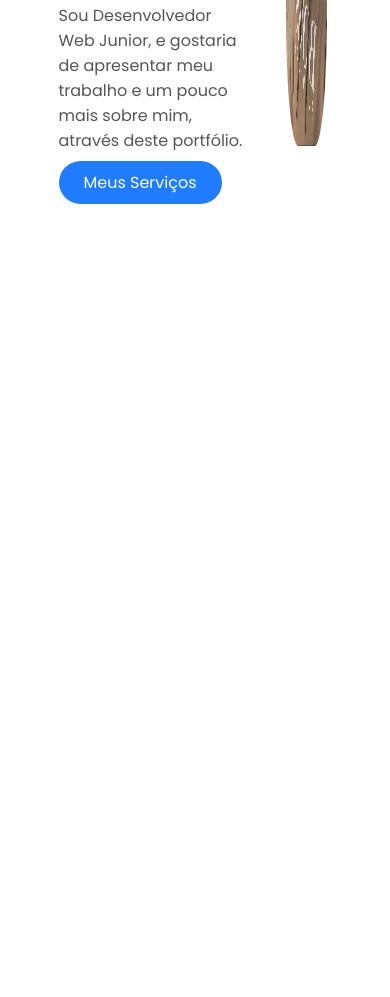
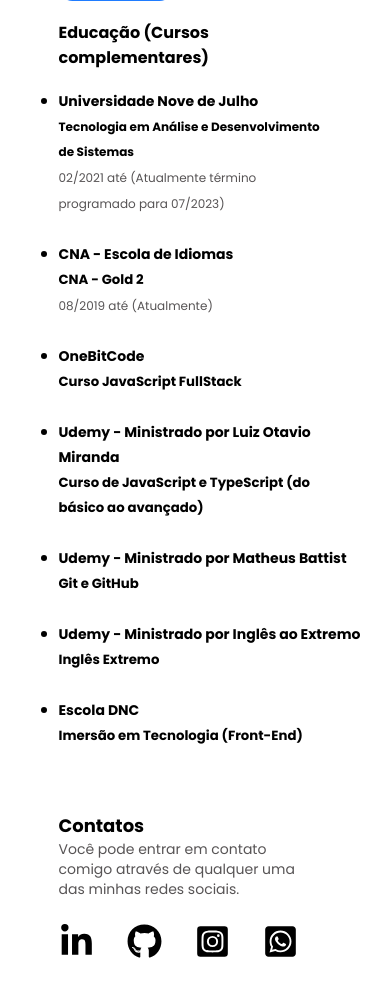
Before and after one commit to ViniAguiar1/Vinicius-Aguiar-site-, a plain HTML site: page projetos.html in a window 390 px wide. Shown: the part 419-1416 px from the top of the page. Before the commit the page ends 844 px from the top, so only its background shows below. Drawn offline with Linux system fonts and the light colour scheme.

Commit message:
Atualizações

```diff
--- a/projetos.html
+++ b/projetos.html
@@ -17,20 +17,20 @@
     <div id="header">
         Portfólio
     </div>
-    <div id="menu">
+    <!-- <div id="menu">
         <ul>
             <li><a href="">Estudos/Cursos</a></li>
         </ul>
-    </div>
+    </div> -->
 </div>
-<div class="conteiner">
+<div class="conteiner" id="nav">
     <div id="headerCta">
     <h1>
         Olá meu nome <br>
         é Vinicius
     </h1>
     <p class="gray">
-        Sou Desenvolvedor Web Junior, e gostaria de apresentar meu trabalho e um pouco mais sobre mim, através deste portfólio.
+        Nesta pagina cito os melhores e mais completos cursos feitos até o momento, buscando sempre uma melhora profissional, afim de adquirir recursos, experiencia e um melhor desenvolvimento profissional.
     </p> <br>
     <a id="btnCta" href="index.html">Meus Serviços</a>
     </div>
@@ -38,5 +38,79 @@
         <img src="./src/img/imagens/hb2.jpg" alt="vinicius Aguiar">
     </div>
 </div>
+<section>
+    <div class="container" id="allCourses">
+        <h1>Educação (Cursos complementares)</h1><br>
+        <ul class="education">
+            <li>
+                <h4 class="titleCourse">Universidade Nove de Julho</h4>
+                <h5 class="descriptionCourse">Tecnologia em Análise e Desenvolvimento de Sistemas</h5>
+                <span>02/2021 até (Atualmente término programado para 07/2023)</span>
+            </li><br>
+            <li>
+                <h4 class="titleCourse">CNA - Escola de Idiomas</h4>
+                <h5>CNA - Gold 2</h5>
+                <span>08/2019 até (Atualmente)</span>
+            </li><br>
+            <li>
+                <h4 class="titleCourse">OneBitCode</h4>
+                <h5>Curso JavaScript FullStack</h5>
+                <!-- <span>03/2023 até (Atualmente)</span> -->
+            </li><br>
+            <li>
+                <h4 class="titleCourse">Udemy - Ministrado por <a href="https://www.udemy.com/user/luiz-otavio-miranda/?src=sac&kw=luiz" target="_blank">Luiz Otavio Miranda</a></h4>
+                <h5>Curso de JavaScript e TypeScript (do básico ao avançado)</h5>
+                <!-- <span>11/2022 até (Atualmente)</span> -->
+            </li><br>
+            <li>
+                <h4 class="titleCourse">Udemy - Ministrado por <a href="https://www.udemy.com/user/matheus-battisti/?src=sac&kw=Math" target="_blank">Matheus Battist</a></h4>
+                <h5>Git e GitHub</h5>
+                <!-- <span>12/2022 - 04/2023</span> -->
+            </li><br>
+            <li>
+                <h4 class="titleCourse">Udemy - Ministrado por <a href="https://www.udemy.com/course/inglesextremo/" target="_blank">Inglês ao Extremo</a></h4>
+                <h5>Inglês Extremo</h5>
+                <!-- <span>12/2022 - 04/2023</span> -->
+            </li><br>
+            <li>
+                <h4 class="titleCourse"><a href="https://ed.escoladnc.com.br/formacao-dados-g/?utm_source=adwords&utm_medium=ppc&utm_campaign=&utm_content=hr-ga-dado-194-7-1&utm_term=dnc%20group&utm_campaign=%5B194%5D%5BOP%5D%5BHR%5D%5BDados%5D&utm_source=adwords&utm_medium=ppc&hsa_acc=1620955800&hsa_cam=19602636121&hsa_grp=150705019612&hsa_ad=645959984053&hsa_src=g&hsa_tgt=kwd-314237788520&hsa_kw=dnc%20group&hsa_mt=b&hsa_net=adwords&hsa_ver=3&gclid=Cj0KCQjwla-hBhD7ARIsAM9tQKszyxBLNaFumYcRacNsPOzdhhihXzRxzUHmT0utOBp-2w48z9g-5vkaAuNdEALw_wcB">Escola DNC</a></h4>
+                <h5>Imersão em Tecnologia (Front-End)</h5>
+            </li><br>
+        </ul>
+    </div>
+</section>
+<div class="conteiner" id="contact1">
+    <div>
+        <h1 class="black">Contatos</h1> <br>
+        <p class="gray">
+            Você pode entrar em contato comigo através de qualquer uma das minhas redes sociais.
+        </p>
+    </div>
+</div>
+<div class="conteiner" id="redes">
+    <!-- <div id="headerRedeText">
+       Clique nos icons <br>
+       e acesse minhas redes
+    </div> -->
+    <div class="redesImg">
+        <a href="https://www.linkedin.com/in/viniciusaguiar-araujo/" target="_blank"><img src="./src/img/imagens/linkedin-in.svg" alt="">
+        </a>
+    </div>
+    <div class="redesImg2">
+        <a href="https://github.com/ViniAguiar1" target="_blank">
+            <img src="./src/img/redes/github.svg" alt="">
+        </a>
+    </div>
+    <div class="redesImg2">
+        <a href="https://www.instagram.com/viniaguiardev/" target="_blank">
+            <img src="./src/img/redes/insta.svg" alt="">
+        </a>
+    </div>
+    <div class="redesImg2">
+        <a href="https://wa.me/+5511960625600" target="_blank">
+            <img src="./src/img/redes/whats.svg" alt="WhatsApp">
+        </a>
+    </div>
+</div>
 </body>
 </html>
--- a/src/css/style.css
+++ b/src/css/style.css
@@ -48,6 +48,8 @@
     font-weight: 700;
     font-size: 45px;
     line-height: 60px;
+    padding-bottom: 15px;
+    padding-top: 10px;
 }
 .conteiner #headerCta p.gray{
     font-family: Poppins;
@@ -79,3 +81,114 @@
     border-radius: 30%;
     height: 90%;
 }
+#allCourses h1{
+    font-family: Poppins;
+    font-size: 30px;
+}
+.education{
+    font-family: Poppins;
+    margin-bottom: 35px;
+    line-height: 25px;
+}
+.titleCourse{
+    font-size: 18px;
+}
+.descriptionCourse{
+    font-size: 14px;
+}
+#contact1{
+    line-height: 20px;
+}
+h1.black{
+    font-family: 'Poppins';
+    font-style: normal;
+    font-weight: 700;
+    font-size: 36px;
+    line-height: 36px;
+    color: #000000;
+}
+p.gray{
+    font-family: Poppins;
+    font-size: 18px;
+    font-style: normal;
+    font-weight: 400;
+    line-height: 35px;
+    color: #575455;
+}
+.redesImg{
+    text-align: center;
+    width: 35px;
+    height: 35px;
+}
+.redesImg2 img{
+    text-align: center;
+    width: 45px;
+    height: 45px;
+}
+#redes img:hover{
+    transition: transform 0.8s;
+    transform: translateY(-8px);
+}
+.education span{
+    color: #575455;
+}
+#redes{
+    margin-top: 25px;
+}
+
+@media (max-width: 425px){
+    #header{
+        font-size: 20px;
+    }
+    #headerCta h1{
+        font-size: 18px;
+        font-family: Poppins;
+        line-height: 25px;
+        margin-left: -20%;
+    }
+    #headerCta p.gray{
+        font-size: 12px;
+        width: 130%;
+        margin-left: -20%;
+        line-height: 20px;
+    }
+    #btnCta{
+        width: 50%;
+        padding: 5px 15px 5px 15px;
+        font-size: 12px;
+    }
+    #headerImg img{
+        margin-left: -25%;
+        width: 150%;
+        /* height: 100%; */
+    }
+    #allCourses h1{
+        margin-top: 20px;
+        font-size: 16px;
+        width: 110%;
+    }
+    #allCourses .titleCourse{
+        font-size: 14px;
+        width: 115%;
+    }
+    #allCourses .descriptionCourse{
+        font-size: 12px;
+    }
+    #allCourses .education span{
+        font-size: 12px;
+        width: 90%;
+    }
+    #contact1 h1.black{
+        font-size: 18px;
+    }
+    #contact1 p.gray{
+        font-size: 14px;
+        width: 90%;
+        line-height: 20px;
+        margin-top: -25px;
+    }
+    #redes img{
+        width: 35px;
+        height: 35px;
+    }
+}
```
Also changed, not shown: aboutMe.html (+3 -3 lines).
